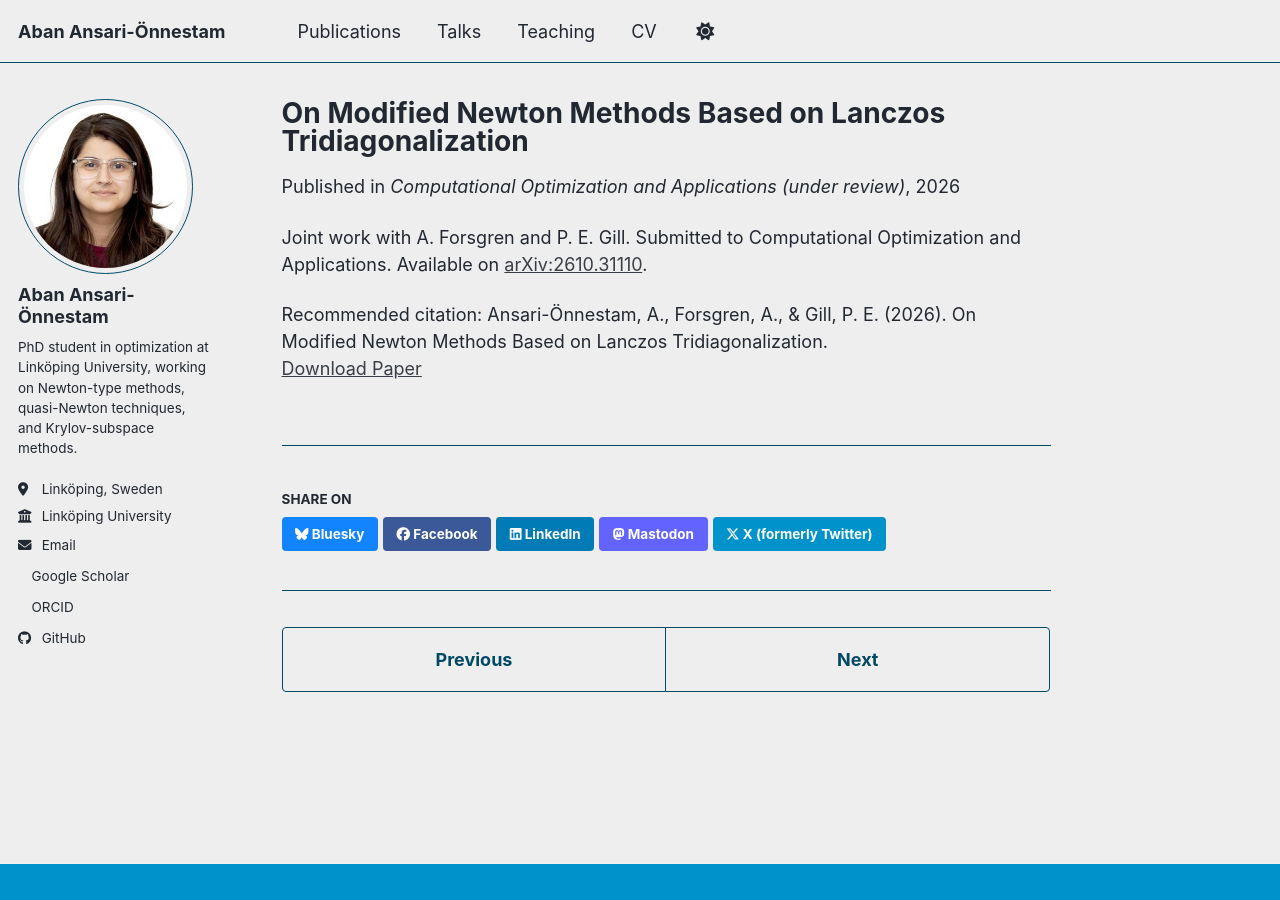
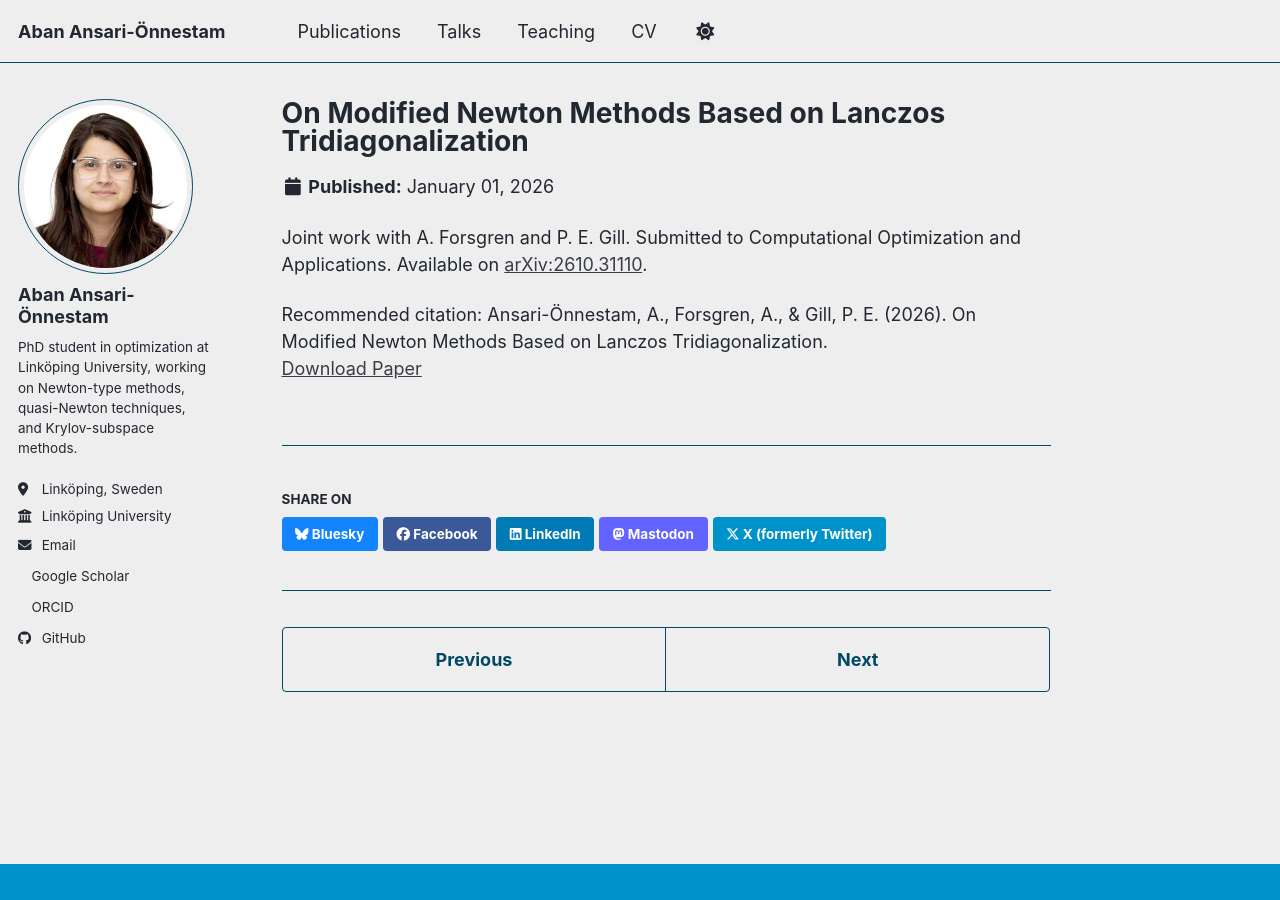
Before and after one commit to abiansari/abiansari.github.io, a Jekyll site: the page built from _publications/2026-modified-newton-lanczos.md, in a window 1280 px wide. Built offline with Jekyll 4.4.1, drawn with Linux system fonts in a browser that asks for light colours; a script bundle is joined from its source files by our own code; a style sheet for code colours, icons or effects is not loaded.

Commit message:
Update 2026-modified-newton-lanczos.md

```diff
--- a/_publications/2026-modified-newton-lanczos.md
+++ b/_publications/2026-modified-newton-lanczos.md
@@ -4,7 +4,6 @@ collection: publications
 category: manuscripts
 permalink: /publication/2026-modified-newton-lanczos
 date: 2026-01-01
-venue: 'Computational Optimization and Applications (under review)'
 paperurl: 'https://arxiv.org/abs/2610.31110'
 citation: 'Ansari-Önnestam, A., Forsgren, A., &amp; Gill, P. E. (2026). On Modified Newton Methods Based on Lanczos Tridiagonalization.'
 ---
```
